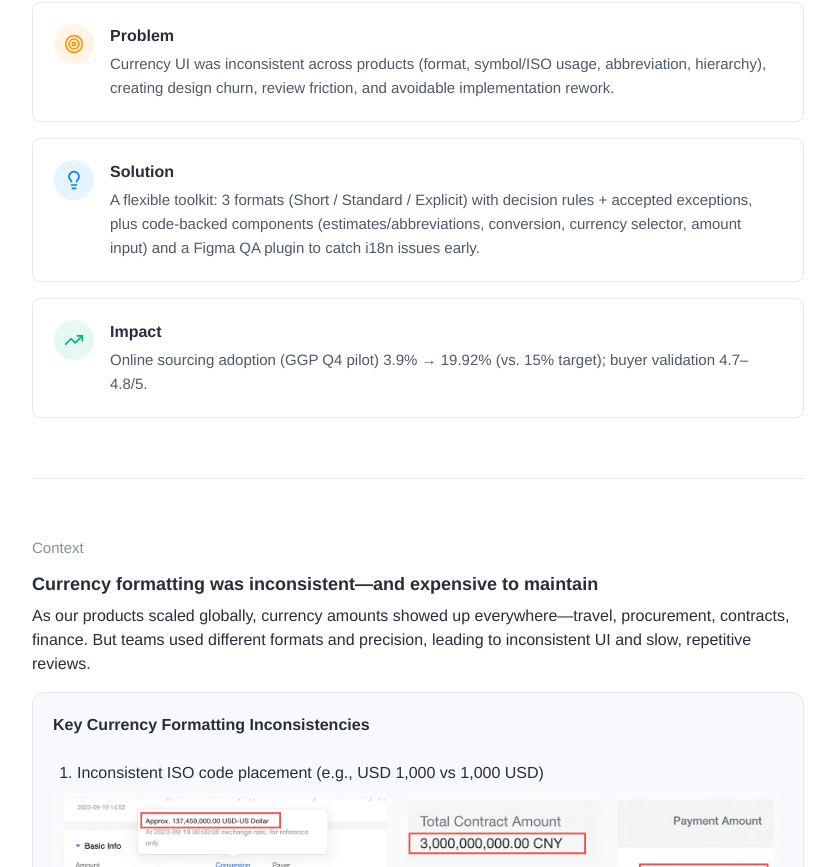
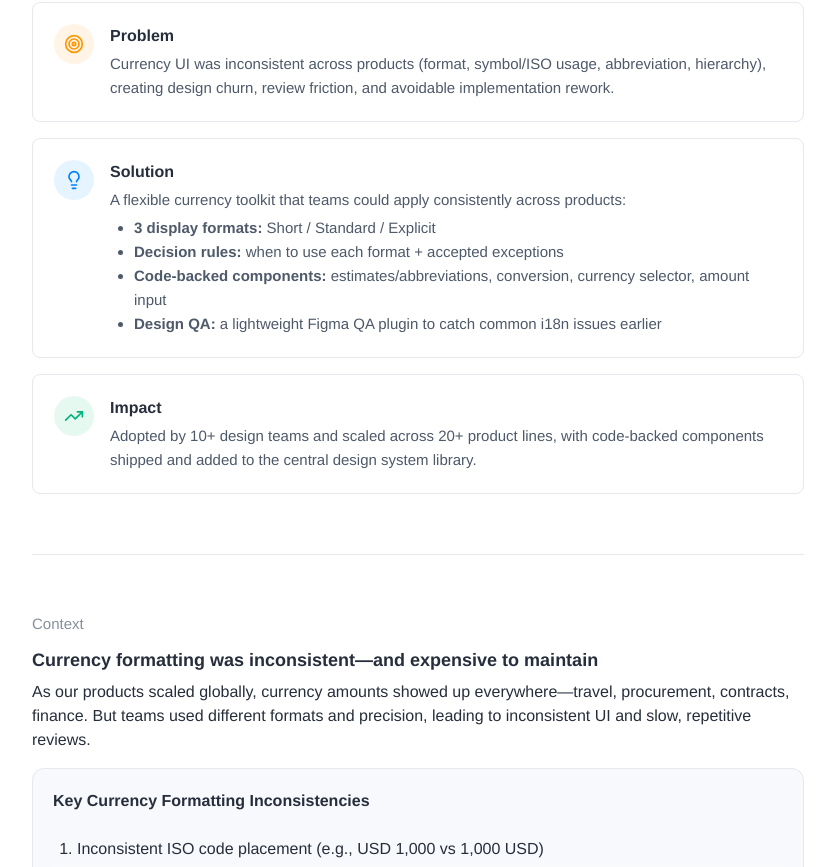
Before and after one commit to ninghan625/portfolio, a Next.js app: page /work/i18n-currency-formatting-toolkit in a window 1280 px wide. Shown: the part 893-1760 px from the top of the page, without its empty margins (316-1151 px from the left). Built offline with nearby package versions, Linux system fonts and the light colour scheme.

Commit message:
currency redesign

```diff
--- a/app/work/i18n-currency-formatting-toolkit/page.tsx
+++ b/app/work/i18n-currency-formatting-toolkit/page.tsx
@@ -82,12 +82,13 @@ export default function CurrencyCasePage() {
                 </div>
                 <div className={s.infoTextCol}>
                   <p className={s.h}>Solution</p>
-                  <p className={s.pSm}>
-                    A flexible toolkit: 3 formats (Short / Standard / Explicit) with decision rules +
-                    accepted exceptions, plus code-backed components (estimates/abbreviations,
-                    conversion, currency selector, amount input) and a Figma QA plugin to catch i18n
-                    issues early.
-                  </p>
+                  <p className={s.pSm}>A flexible currency toolkit that teams could apply consistently across products:</p>
+                  <ul className={s.bulletList} style={{ fontSize: 15, color: "#4E5969" }}>
+                    <li><strong>3 display formats:</strong> Short / Standard / Explicit</li>
+                    <li><strong>Decision rules:</strong> when to use each format + accepted exceptions</li>
+                    <li><strong>Code-backed components:</strong> estimates/abbreviations, conversion, currency selector, amount input</li>
+                    <li><strong>Design QA:</strong> a lightweight Figma QA plugin to catch common i18n issues earlier</li>
+                  </ul>
                 </div>
               </div>
 
@@ -99,8 +100,7 @@ export default function CurrencyCasePage() {
                 <div className={s.infoTextCol}>
                   <p className={s.h}>Impact</p>
                   <p className={s.pSm}>
-                    Online sourcing adoption (GGP Q4 pilot) 3.9% → 19.92% (vs. 15% target); buyer
-                    validation 4.7–4.8/5.
+                    Adopted by 10+ design teams and scaled across 20+ product lines, with code-backed components shipped and added to the central design system library.
                   </p>
                 </div>
               </div>
@@ -584,29 +584,21 @@ export default function CurrencyCasePage() {
             <section id="impact" className={s.section}>
               <span className={s.label}>Impact</span>
 
-              {/* "Adoption at scale" paragraph — node 534:6004 */}
               <p className={s.p}>
-                <strong>Adoption at scale: </strong>
-                Rolled out the currency guideline across multiple ByteDance design teams (e.g.,
-                Finance, Procurement, Contracts, Business Travel), and it has been{" "}
-                <strong>reused as a reference by other orgs</strong>{" "}
-                (e.g., Douyin - the China version of TikTok / Volcano Engine).
+                <strong>Shipped and standardized: </strong>
+                Added currency components and guidelines to the central design system library,
+                with code-backed components implemented in production.
               </p>
 
-              {/* "Faster ship" paragraph — node 551:9108 */}
               <p className={s.p}>
-                <strong>Faster ship, fewer review loops: </strong>
-                By shipping{" "}
-                <strong>code-backed currency components</strong>, teams could implement consistently
-                by default—reducing design review churn and design–dev back-and-forth.
+                <strong>Adopted at scale: </strong>
+                Used by 10+ design teams and reused across 20+ product lines.
               </p>
 
-              {/* "Earlier issue detection" paragraph — node 551:9110 */}
               <p className={s.p}>
-                <strong>Earlier issue detection: </strong>
-                A lightweight Figma QA plugin helped designers{" "}
-                <strong>catch i18n issues earlier in the workflow</strong>, lowering avoidable
-                rework.
+                <strong>Reduced rework: </strong>
+                A lightweight Figma QA plugin helped catch common i18n issues earlier and
+                lowered avoidable iterations.
               </p>
             </section>
 
```
